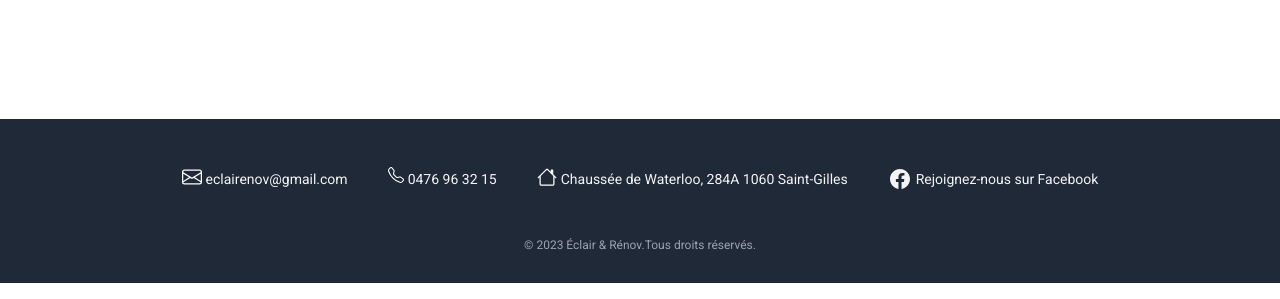
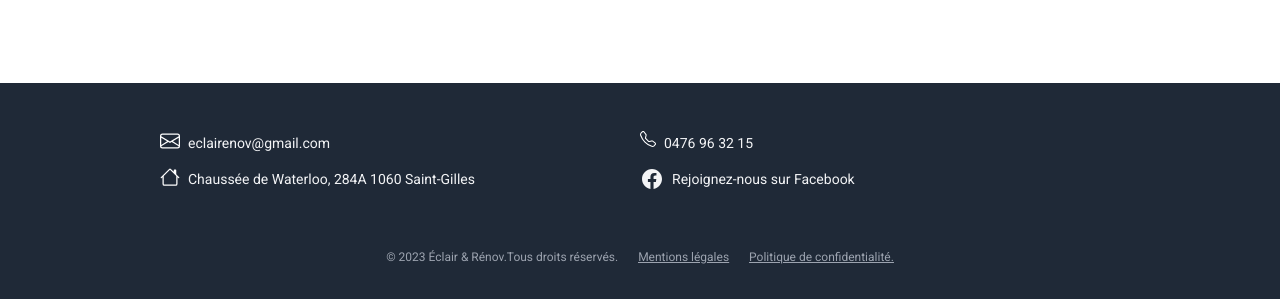
Before and after one commit to Dev-Said/eclair-renov, a PHP site: the page made by installations-électriques.php in a window 1280 px wide. Shown: the part 2970-3269 px from the top of the page. Run offline with PHP 8.4, Linux system fonts and the light colour scheme; data that the repository does not hold is empty.

Commit message:
07-11-2023

```diff
--- a/css/output.css
+++ b/css/output.css
@@ -955,8 +939,16 @@ video {
   max-width: 56rem;
 }
 
+.max-w-5xl {
+  max-width: 64rem;
+}
+
 .max-w-7xl {
   max-width: 80rem;
+}
+
+.max-w-\[24px\] {
+  max-width: 24px;
 }
 
 .max-w-xl {
@@ -1080,18 +1072,16 @@ video {
   row-gap: 4rem;
 }
 
+.gap-y-2 {
+  row-gap: 0.5rem;
+}
+
 .gap-y-20 {
   row-gap: 5rem;
 }
 
 .gap-y-6 {
   row-gap: 1.5rem;
-}
-
-.space-x-10 > :not([hidden]) ~ :not([hidden]) {
-  --tw-space-x-reverse: 0;
-  margin-right: calc(2.5rem * var(--tw-space-x-reverse));
-  margin-left: calc(2.5rem * calc(1 - var(--tw-space-x-reverse)));
 }
 
 .space-y-1 > :not([hidden]) ~ :not([hidden]) {
@@ -1434,10 +1414,6 @@ video {
   padding-bottom: 1.5rem;
 }
 
-.pb-7 {
-  padding-bottom: 1.75rem;
-}
-
 .pb-8 {
   padding-bottom: 2rem;
 }
@@ -1656,9 +1624,22 @@ video {
   color: rgb(67 56 202 / var(--tw-text-opacity));
 }
 
+.text-red-800 {
+  --tw-text-opacity: 1;
+  color: rgb(153 27 27 / var(--tw-text-opacity));
+}
+
 .text-white {
   --tw-text-opacity: 1;
   color: rgb(255 255 255 / var(--tw-text-opacity));
+}
+
+.underline {
+  text-decoration-line: underline;
+}
+
+.underline-offset-1 {
+  text-underline-offset: 1px;
 }
 
 .opacity-50 {
@@ -2007,6 +1974,10 @@ video {
     max-width: 72rem;
   }
 
+  .md\:grid-cols-2 {
+    grid-template-columns: repeat(2, minmax(0, 1fr));
+  }
+
   .md\:grid-cols-\[300px_1fr\] {
     grid-template-columns: 300px 1fr;
   }
@@ -2021,6 +1992,20 @@ video {
 
   .md\:justify-start {
     justify-content: flex-start;
+  }
+
+  .md\:justify-center {
+    justify-content: center;
+  }
+
+  .md\:gap-y-3 {
+    row-gap: 0.75rem;
+  }
+
+  .md\:space-x-5 > :not([hidden]) ~ :not([hidden]) {
+    --tw-space-x-reverse: 0;
+    margin-right: calc(1.25rem * var(--tw-space-x-reverse));
+    margin-left: calc(1.25rem * calc(1 - var(--tw-space-x-reverse)));
   }
 
   .md\:px-0 {
--- a/installations-électriques.php
+++ b/installations-électriques.php
@@ -44,7 +44,9 @@ require 'layouts/header.php';
                         </svg>
                         <figure class="relative isolate"> <img src="https://tailwindui.com/img/logos/workcation-logo-white.svg" alt="" class="h-12 w-auto">
                             <blockquote class="mt-6 text-xl font-semibold leading-8 text-white">
-                                <p>“Amet amet eget scelerisque tellus sit neque faucibus non eleifend. Integer eu praesent at a. Ornare arcu gravida natoque erat et cursus tortor.”</p>
+                                <p>
+                                    Votre espace, votre énergie. Une installation électrique conçue sur mesure pour répondre à vos besoins uniques.
+                                </p>
                             </blockquote>
                             <figcaption class="mt-6 text-sm leading-6 text-gray-300"><strong class="font-semibold text-white">Judith Rogers,</strong> CEO at Workcation</figcaption>
                         </figure>
@@ -59,40 +61,40 @@ require 'layouts/header.php';
                             <p class="mt-6">Vous rénovez complètement votre maison ? Vous construisez un local professionnel ? Grâce à 25 ans d'expérience, Éclair & Rénov réalise tout votre système électrique. Nous prenons en charge l'ensemble des services suivants :
                             </p>
 
-                            <ul class="mt-3 space-y-4">
-                                <li class="leading-10 text-xl font-normal text-gray-900 flex justify-start items-center">
-                                    <span class="h-8 w-8 mr-2 border-2 border-green-700 rounded-full flex justify-center items-center">
-                                        <img src="/images/check-lg.svg" class="h-5">
+                            <ul class="mt-3 space-y-3">
+                                <li class="leading-10 text-base font-semibold text-gray-900 flex justify-start items-center">
+                                    <span class="h-6 w-6 mr-3 border-2 border-[#206296] rounded-full flex justify-center items-center">
+                                        <img src="/images/check-lg.svg" class="h-4">
                                     </span>
                                     Nouvelle installation électrique
                                 </li>
-                                <li class="leading-10 text-xl font-normal text-gray-900 flex justify-start items-center">
-                                    <span class="h-8 w-8 mr-2 border-2 border-green-700 rounded-full flex justify-center items-center">
-                                        <img src="/images/check-lg.svg" class="h-5">
+                                <li class="leading-10 text-base font-semibold text-gray-900 flex justify-start items-center">
+                                    <span class="h-6 w-6 mr-3 border-2 border-[#206296] rounded-full flex justify-center items-center">
+                                        <img src="/images/check-lg.svg" class="h-4">
                                     </span>
                                     Rénovation de l'installation existante
                                 </li>
-                                <li class="leading-10 text-xl font-normal text-gray-900 flex justify-start items-center">
-                                    <span class="h-8 w-8 mr-2 border-2 border-green-700 rounded-full flex justify-center items-center">
-                                        <img src="/images/check-lg.svg" class="h-5">
+                                <li class="leading-10 text-base font-semibold text-gray-900 flex justify-start items-center">
+                                    <span class="h-6 w-6 mr-3 border-2 border-[#206296] rounded-full flex justify-center items-center">
+                                        <img src="/images/check-lg.svg" class="h-4">
                                     </span>
                                     Mise en conformité
                                 </li>
-                                <li class="leading-10 text-xl font-normal text-gray-900 flex justify-start items-center">
-                                    <span class="h-8 w-8 mr-2 border-2 border-green-700 rounded-full flex justify-center items-center">
-                                        <img src="/images/check-lg.svg" class="h-5">
+                                <li class="leading-10 text-base font-semibold text-gray-900 flex justify-start items-center">
+                                    <span class="h-6 w-6 mr-3 border-2 border-[#206296] rounded-full flex justify-center items-center">
+                                        <img src="/images/check-lg.svg" class="h-4">
                                     </span>
                                     Réalisation d'une mise à la terre
                                 </li>
-                                <li class="leading-10 text-xl font-normal text-gray-900 flex justify-start items-center">
-                                    <span class="h-8 w-8 mr-2 border-2 border-green-700 rounded-full flex justify-center items-center">
-                                        <img src="/images/check-lg.svg" class="h-5">
+                                <li class="leading-10 text-base font-semibold text-gray-900 flex justify-start items-center">
+                                    <span class="h-6 w-6 mr-3 border-2 border-[#206296] rounded-full flex justify-center items-center">
+                                        <img src="/images/check-lg.svg" class="h-4">
                                     </span>
                                     Réseaux internet et ligne téléphonique
                                 </li>
-                                <li class="leading-10 text-xl font-normal text-gray-900 flex justify-start items-center">
-                                    <span class="h-8 w-8 mr-2 border-2 border-green-700 rounded-full flex justify-center items-center">
-                                        <img src="/images/check-lg.svg" class="h-5">
+                                <li class="leading-10 text-base font-semibold text-gray-900 flex justify-start items-center">
+                                    <span class="h-6 w-6 mr-3 border-2 border-[#206296] rounded-full flex justify-center items-center">
+                                        <img src="/images/check-lg.svg" class="h-4">
                                     </span>
                                     Parlophone et vidéophone
                                 </li>
@@ -184,12 +186,12 @@ require 'layouts/header.php';
             <img class="w-72 rounded-xl bg-indigo-50 lg:rounded-3xl" src="https://images.unsplash.com/photo-1494790108377-be9c29b29330?ixlib=rb-1.2.1&ixid=eyJhcHBfaWQiOjEyMDd9&auto=format&fit=facearea&facepad=2&w=576&h=576&q=80" alt="">
         </div>
         <div class="h-full w-auto p-4 md:px-0 ml-0 md:ml-4 flex flex-col justify-center items-start">
-            <p class="text-base font-normal leading-8 text-gray-900 sm:text-lg sm:leading-9">
+            <p class="text-base font-normal leading-6 text-gray-900">
                 Pour une installation électrique neuve, complète ou partielle, appelez un électricien chevronné ! Nous intervenons auprès des particuliers et des professionnels. Nous sommes disponibles 7 j/7 autour de Bruxelles.(Uccle, Forest, Saint-Gilles, Ixelles)
             </p>
             <div class="mt-5 flex justify-start items-center">
                 <a href="mailto:eclairenov@gmail.com" class="text-sm leading-6 text-gray-900 hover:text-gray-700 flex justify-start items-center">
-                    <div class="flex h-9 w-9 items-center justify-center rounded-md bg-gray-800">
+                    <div class="flex h-9 w-9 items-center justify-center rounded-md bg-[#206296]">
                         <img src="/images/envelope.svg" alt="icon envelope" class="h-4" />
                     </div>
                     <span class="ml-2 text-lg">
@@ -197,7 +199,7 @@ require 'layouts/header.php';
                     </span>
                 </a>
                 <a href="tel:0476 96 32 15" class="ml-5 text-sm leading-6 text-gray-900 hover:text-gray-700 flex justify-start items-center">
-                    <div class="flex h-9 w-9 items-center justify-center rounded-md bg-gray-800">
+                    <div class="flex h-9 w-9 items-center justify-center rounded-md bg-[#206296]">
                         <img src="/images/telephone.svg" alt="icon téléphone" class="h-4" />
                     </div>
                     <span class="ml-2 text-lg">
--- a/layouts/footer.php
+++ b/layouts/footer.php
@@ -1,42 +1,44 @@
 <footer class="bg-gray-800">
-    <div class="mx-auto max-w-7xl overflow-hidden pb-7 pt-7 px-6 lg:px-8">
-        <div class="mt-5 flex justify-center space-x-10">
-            <div class="pb-6">
+    <div class="mx-auto max-w-5xl overflow-hidden pb-8 pt-7 px-6 lg:px-8">
+        <div class="mt-5 grid grid-cols-1 md:grid-cols-2 gap-y-2 md:gap-y-3 justify-start">
+
             <a href="mailto:eclairenov@gmail.com" class="text-sm leading-6 text-gray-100 hover:text-white flex justify-start">
                 <img src="/images/envelope.svg" alt="icon envelope" class="h-5" />
-                    <span class="ml-1">
+                <span class="ml-2">
                     eclairenov@gmail.com
                 </span>
             </a>
-            </div>
-            <div class="pb-6">
+
             <a href="tel:0476 96 32 15" class="text-sm leading-6 text-gray-100 hover:text-white flex justify-start">
                 <img src="/images/telephone.svg" alt="icon téléphone" class="h-4" />
-                    <span class="ml-1">
+                <span class="ml-2">
                     0476 96 32 15
                 </span>
             </a>
-            </div>
-            <div class="pb-6">
+
             <span class="text-sm leading-6 text-gray-100 hover:text-white flex justify-start">
                 <img src="/images/house.svg" alt="icon maison" class="h-5" />
-                    <span class="ml-1">
+                <span class="ml-2">
                     Chaussée de Waterloo, 284A 1060 Saint-Gilles
                 </span>
             </span>
-            </div>
-            <div class="pb-6">
+
             <a href="https://www.facebook.com/Eclair-Renov-1125749410891095" class="text-sm leading-6 text-gray-100 hover:text-white flex justify-start">
                 <svg class="h-6 w-6" fill="currentColor" viewBox="0 0 24 24" aria-hidden="true">
                     <path fill-rule="evenodd" d="M22 12c0-5.523-4.477-10-10-10S2 6.477 2 12c0 4.991 3.657 9.128 8.438 9.878v-6.987h-2.54V12h2.54V9.797c0-2.506 1.492-3.89 3.777-3.89 1.094 0 2.238.195 2.238.195v2.46h-1.26c-1.243 0-1.63.771-1.63 1.562V12h2.773l-.443 2.89h-2.33v6.988C18.343 21.128 22 16.991 22 12z" clip-rule="evenodd" />
                 </svg>
-                    <span class="ml-1">
+                <span class="ml-2">
                     Rejoignez-nous sur Facebook
                 </span>
             </a>
+
+
         </div>
+        <div class="w-full mt-14 flex flex-col md:flex-row justify-start md:justify-center items-center md:space-x-5">
+            <p class="text-left text-xs leading-5 text-gray-400">&copy; <?= date("Y") ?> Éclair & Rénov.Tous droits réservés.</p>
+            <p class="text-left text-xs leading-5 text-gray-400 underline underline-offset-1"><a href="/mentions-légales.php">Mentions légales</a> </p>
+            <p class="text-left text-xs leading-5 text-gray-400 underline underline-offset-1"><a href="/pc.php">Politique de confidentialité.</a></p>
         </div>
-        <p class="mt-5 text-center text-xs leading-5 text-gray-400">&copy; <?= date("Y") ?> Éclair & Rénov.Tous droits réservés.</p>
     </div>
 </footer>
 
--- a/layouts/nav.php
+++ b/layouts/nav.php
@@ -1,7 +1,6 @@
 <?php
 $url = $_SERVER['REQUEST_URI'];
-$page = basename($url);
-$root_url = 'https://' . $_SERVER['HTTP_HOST'] . '/';
+$current_page = basename(urldecode($url));
 ?>
 
 
@@ -24,7 +23,6 @@ $root_url = 'https://' . $_SERVER['HTTP_HOST'] . '/';
                 </button>
             </div>
 
-
             <div class="relative flex flex-1 items-center justify-center sm:items-stretch">
                 <div class="hidden sm:flex sm:space-x-8 text-xl">
                     <div class="flex flex-shrink-0 items-center">
@@ -32,11 +30,25 @@ $root_url = 'https://' . $_SERVER['HTTP_HOST'] . '/';
                         <a href="/"><img class="hidden h-16 w-auto lg:block" src="/images/logo.jpg" alt="logo Éclair & Rénov" /></a>
                     </div>
 
-                    <a href="/" class="menu-item inline-flex items-center border-indigo-500 px-1 pt-1 font-medium text-gray-900">Éclair & Rénov</a>
-                    <a href="<?= $root_url ?>categories/bourse.php" class="menu-item inline-flex items-center px-1 pt-1  font-medium text-gray-500 hover:border-gray-300 hover:text-gray-700">Installations électriques</a>
-                    <a href="<?= $root_url ?>categories/immobilier.php" class="menu-item inline-flex items-center px-1 pt-1 font-medium text-gray-500 hover:border-gray-300 hover:text-gray-700">Rénovation et mise en conformité</a>
-                    <a href="<?= $root_url ?>categories/immobilier.php" class="menu-item inline-flex items-center px-1 pt-1 font-medium text-gray-500 hover:border-gray-300 hover:text-gray-700">Dépannage électrique</a>
-                    <a href="<?= $root_url ?>categories/immobilier.php" class="menu-item inline-flex items-center px-5 font-medium text-white hover:border-gray-300 bg-[#206296]">Contact - Devis Gratuit</a>
+                    <a href="/" class="menu-item inline-flex items-center border-indigo-500 px-1 pt-1 font-normal text-gray-900 <?= ($current_page == ' ') ? 'font-bold text-red-800' : 'font-normal text-gray-700'; ?>">
+                        Éclair & Rénov
+                    </a>
+
+                    <a href="installations-électriques.php" class="menu-item inline-flex items-center px-1 pt-1   hover:text-blue-700 <?= ($current_page == 'installations-électriques.php') ? 'font-bold text-blue-800' : 'font-normal text-gray-700'; ?>">
+                        Installations électriques
+                    </a>
+
+                    <a href="rénovation-et-mise-en-conformité.php" class="menu-item inline-flex items-center px-1 pt-1  hover:text-blue-700 <?= ($current_page == 'rénovation-et-mise-en-conformité.php') ? 'font-bold text-blue-800' : 'font-normal text-gray-700'; ?>">
+                        Rénovation et mise en conformité
+                    </a>
+
+                    <a href="dépannage-électrique.php" class="menu-item inline-flex items-center px-1 pt-1  hover:text-blue-700 <?= ($current_page == 'dépannage-électrique.php') ? 'font-bold text-blue-800' : 'font-normal text-gray-700'; ?>">
+                        Dépannage électrique
+                    </a>
+
+                    <a href="contact.php" class="menu-item inline-flex items-center px-5 bg-[#206296] <?= ($current_page == 'contact.php') ? 'font-bold text-white' : 'font-normal text-white'; ?>">
+                        Contact - Devis Gratuit
+                    </a>
                 </div>
             </div>
 
@@ -45,11 +57,25 @@ $root_url = 'https://' . $_SERVER['HTTP_HOST'] . '/';
     <!-- Mobile menu, show/hide based on menu state. -->
     <div class="sm:hidden" id="mobile-menu">
         <div class="space-y-1 pt-2 pb-4">
-            <a href="/" class="block border-l-4 border-indigo-500 bg-indigo-50 py-2 pl-3 pr-4 font-medium text-indigo-700">Éclair & Rénov</a>
-            <a href="<?= $root_url ?>categories/bourse.php" class="block border-l-4 border-transparent py-2 pl-3 pr-4 font-medium text-gray-500 hover:border-gray-300 hover:bg-gray-50 hover:text-gray-700">Installations électriques</a>
-            <a href="<?= $root_url ?>categories/immobilier.php" class="block border-l-4 border-transparent py-2 pl-3 pr-4 font-medium text-gray-500 hover:border-gray-300 hover:bg-gray-50 hover:text-gray-700">Rénovation et mise en conformité</a>
-            <a href="<?= $root_url ?>categories/immobilier.php" class="block border-l-4 border-transparent py-2 pl-3 pr-4 font-medium text-gray-500 hover:border-gray-300 hover:bg-gray-50 hover:text-gray-700">Dépannage électrique</a>
-            <a href="<?= $root_url ?>categories/immobilier.php" class="block border-l-4 border-transparent py-2 pl-3 pr-4 font-medium text-gray-500 hover:border-gray-300 hover:bg-gray-50 hover:text-gray-700">Contact - Devis Gratuit</a>
+            <a href="/" class="block border-l-4 border-indigo-500 bg-indigo-50 py-2 pl-3 pr-4 font-normal text-indigo-700 <?= ($current_page == '') ? 'font-bold text-blue-800' : 'font-normal text-gray-700'; ?>">
+                Éclair & Rénov
+            </a>
+
+            <a href="installations-électriques.php" class="block border-l-4 border-transparent py-2 pl-3 pr-4  hover:bg-gray-50 hover:text-blue-700 <?= ($current_page == 'installations-électriques.php') ? 'font-bold text-blue-800' : 'font-normal text-gray-700'; ?>">
+                Installations électriques
+            </a>
+
+            <a href="rénovation-et-mise-en-conformité.php" class="block border-l-4 border-transparent py-2 pl-3 pr-4  hover:bg-gray-50 hover:text-blue-700 <?= ($current_page == 'rénovation-et-mise-en-conformité.php') ? 'font-bold text-blue-800' : 'font-normal text-gray-700'; ?>">
+                Rénovation et mise en conformité
+            </a>
+
+            <a href="dépannage-électrique.php" class="block border-l-4 border-transparent py-2 pl-3 pr-4  hover:bg-gray-50 hover:text-blue-700 <?= ($current_page == 'dépannage-électrique.php') ? 'font-bold text-blue-800' : 'font-normal text-gray-700'; ?>">
+                Dépannage électrique
+            </a>
+
+            <a href="contact.php" class="block border-l-4 border-transparent py-2 pl-3 pr-4  hover:bg-gray-50 hover:text-blue-700 <?= ($current_page == 'contact.php') ? 'font-bold text-blue-800' : 'font-normal text-gray-700'; ?>">
+                Contact - Devis Gratuit
+            </a>
         </div>
     </div>
 </nav>
```
Also changed, not shown: other parts of css/output.css (+29 -77 lines), dépannage-électrique.php (+9 -5 lines), index.php (+11 -11 lines), rénovation-et-mise-en-conformité.php (+17 -11 lines). Lines whose indentation alone changed are shown as unchanged.
